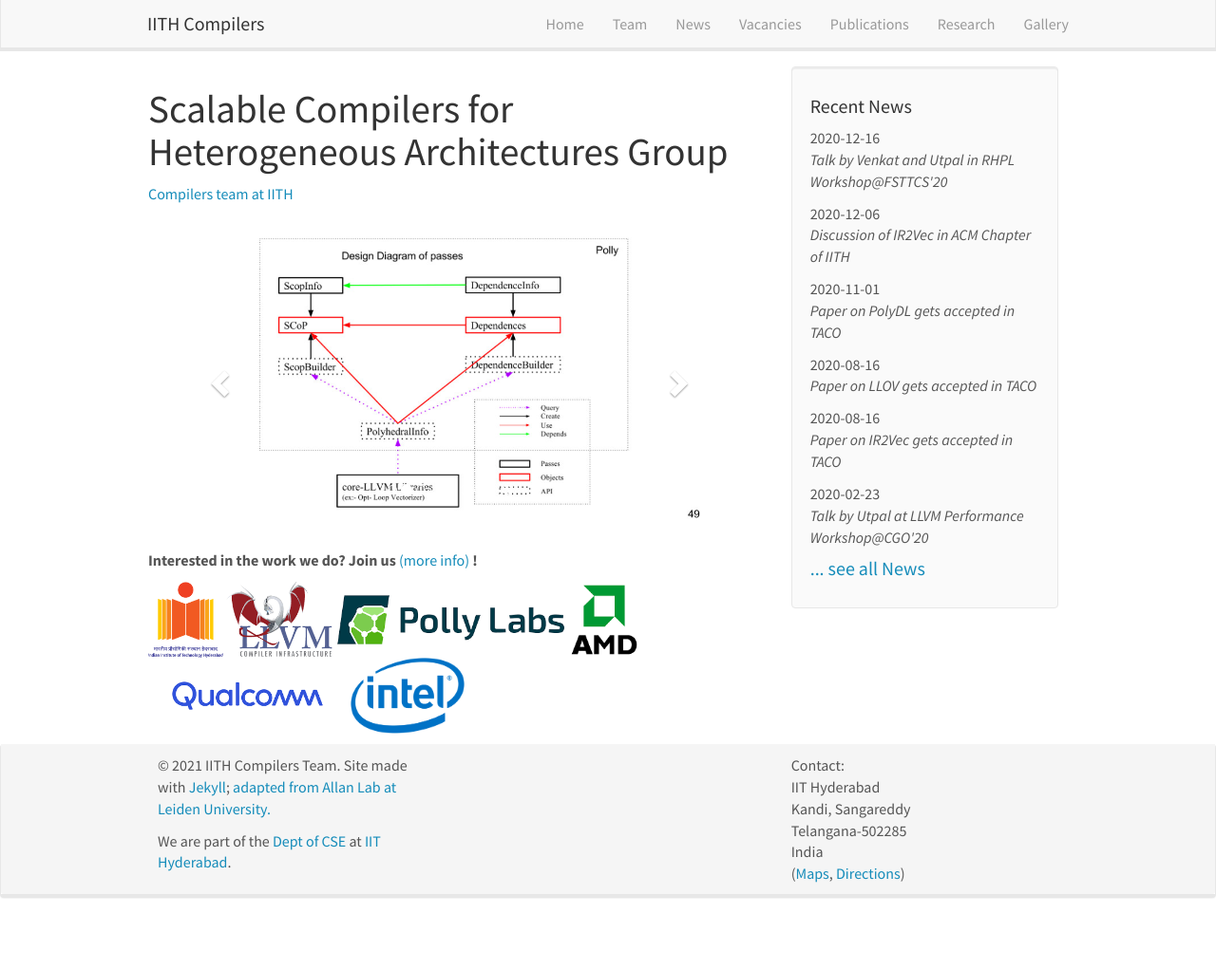
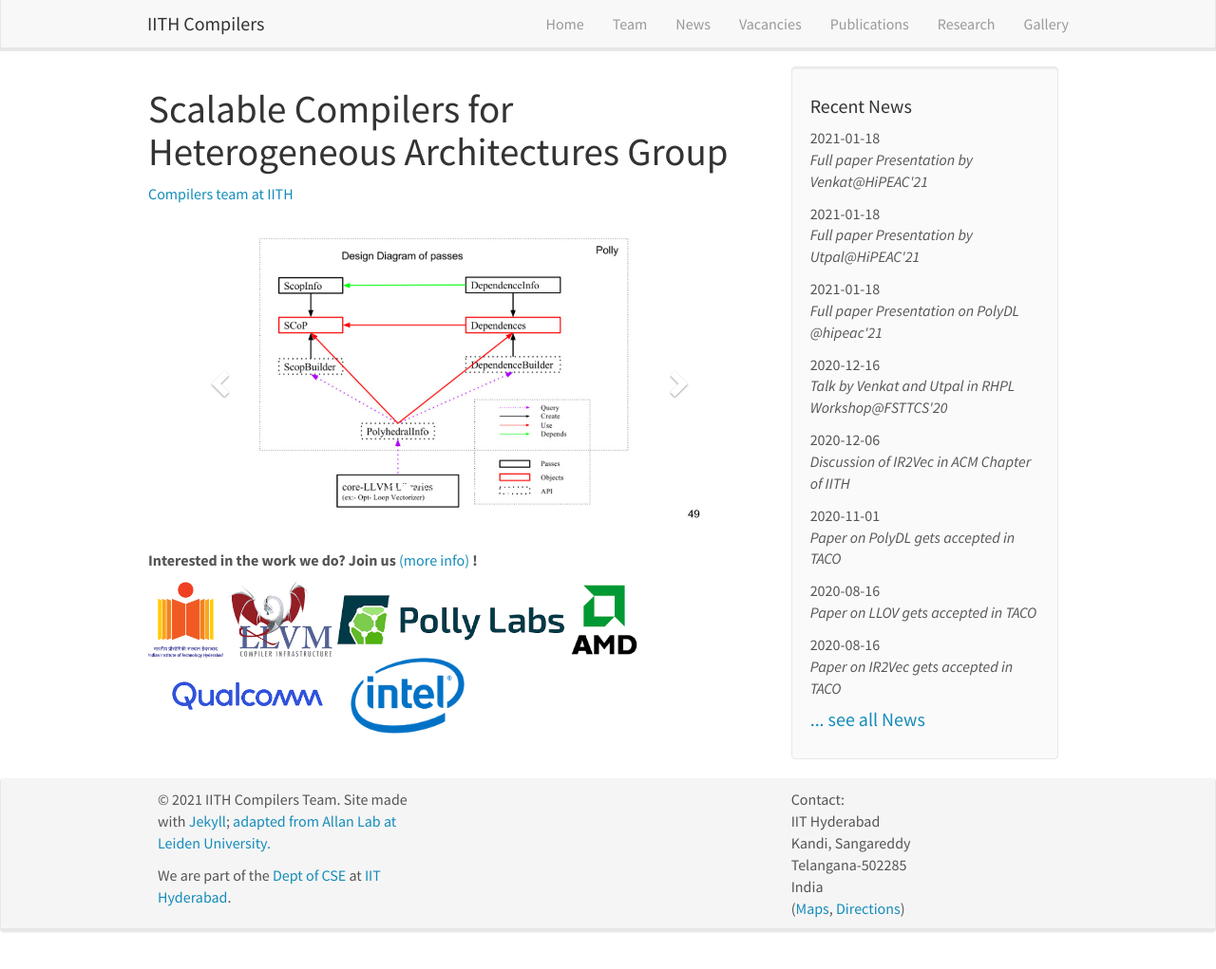
Before and after one commit to utpalbora/compilers.cse.iith.ac.in, a Jekyll site: the page built from _pages/home.md, in a window 1280 px wide and 1028 px high. Shown: the top 1021 px of the window at 95% size. Built offline with Jekyll 4.4.1, drawn with Linux system fonts in a browser that asks for light colours; nearby versions of some CDN libraries.

Commit message:
adding HiPEAC'21 details

```diff
--- a/_data/news.yml
+++ b/_data/news.yml
@@ -1,3 +1,18 @@
+- date: 2021-01-18
+  status: "Full paper Presentation by Venkat@HiPEAC'21"
+  url: ""
+  headline: "Follow the talk by S. VenkataKeerthy on IR2Vec @hipeac'21"
+
+- date: 2021-01-18
+  status: "Full paper Presentation by Utpal@HiPEAC'21"
+  url: ""
+  headline: "Follow the talk by Utpal Bora on LLOV @hipeac'21"
+
+- date: 2021-01-18
+  status: "Full paper Presentation on PolyDL @hipeac'21"
+  url: ""
+  headline: "Follow the talk by Sanket Tavarageri with Gagandeep on PolyDL @hipeac'21"
+
 - date: 2020-12-06
   status: "Discussion of IR2Vec in ACM Chapter of IITH"
   url: "https://meet.google.com/cwz-svtu-tvy"
```
